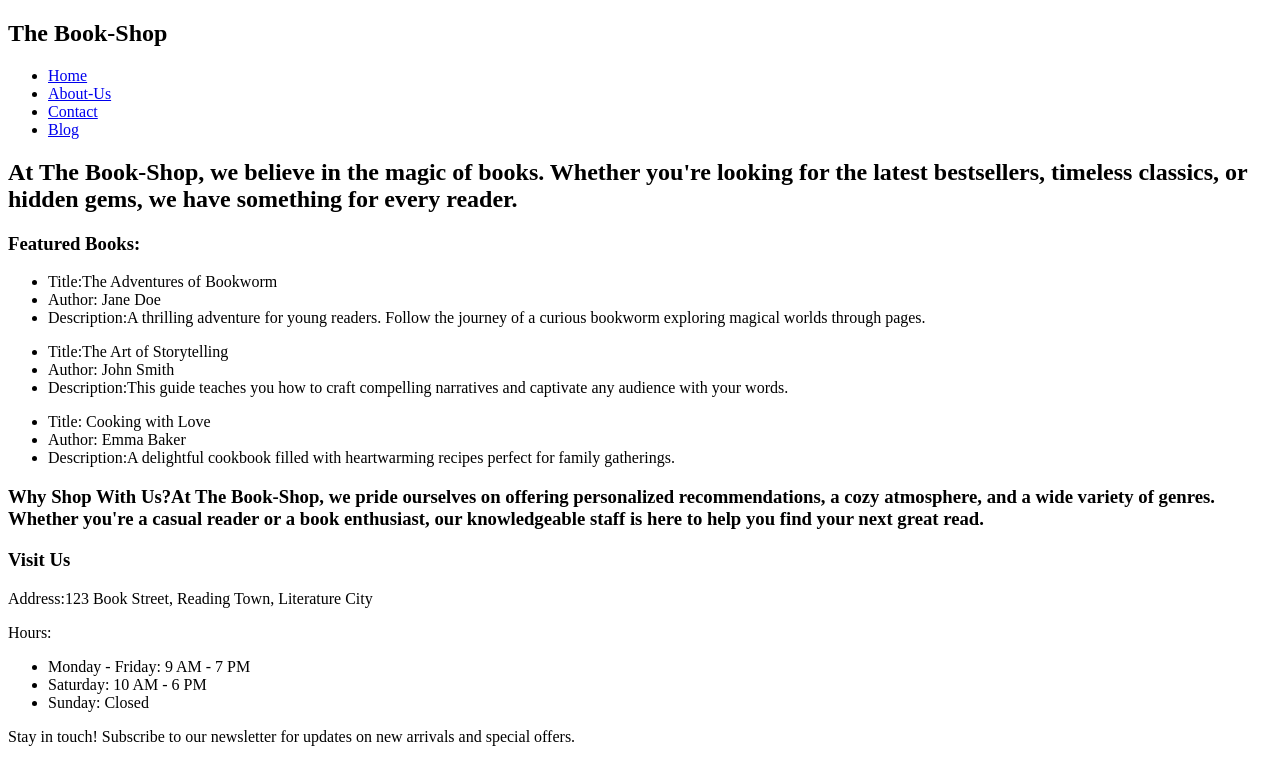
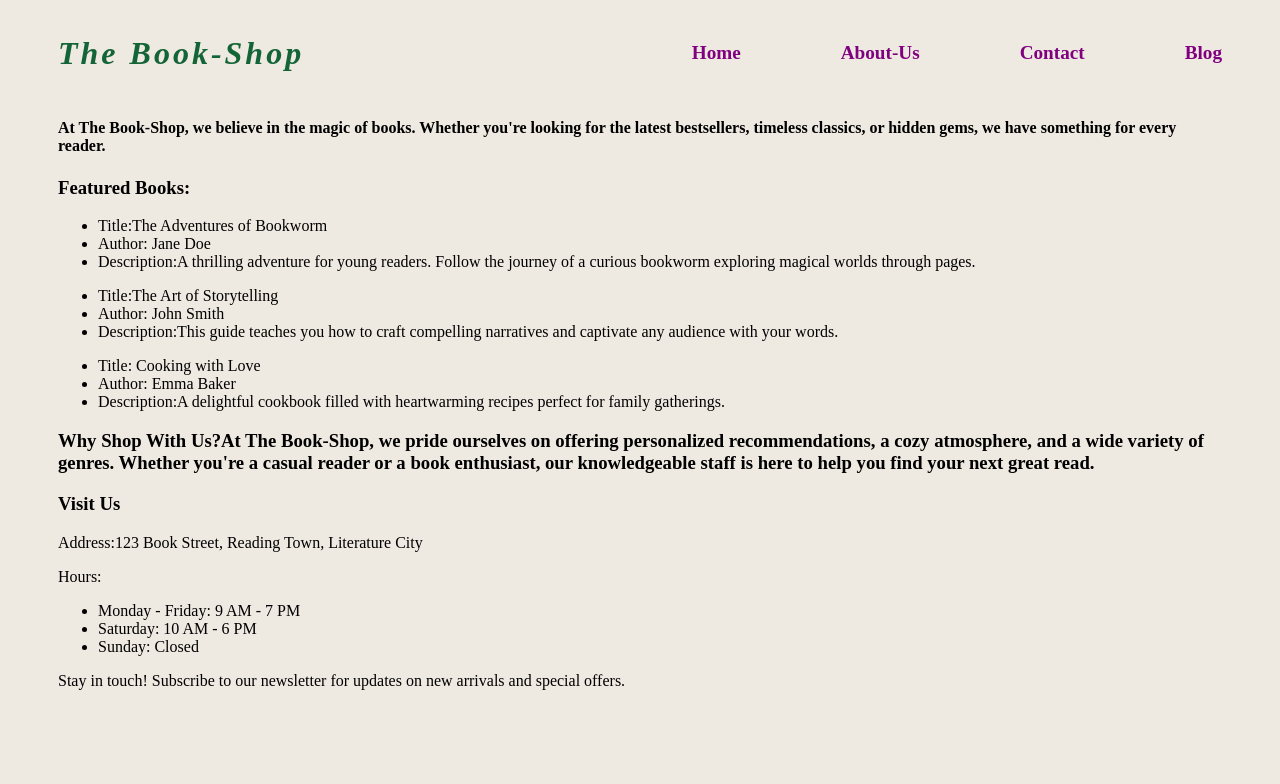
Before and after one commit to Mohammad-Khan-MK/My_First_Repo, a plain HTML site: page index.html in a window 1280 px wide. Drawn offline with Linux system fonts and the light colour scheme.

Commit message:
style sheet added

```diff
--- a/index.html
+++ b/index.html
@@ -4,12 +4,14 @@
     <meta charset="UTF-8" />
     <meta name="viewport" content="width=device-width, initial-scale=1.0" />
     <title>The Book-Shop</title>
+    <link rel="stylesheet" href="style.css" />
   </head>
+
   <body>
     <header>
       <nav>
         <h1>The Book-Shop</h1>
-        <ul>
+        <ul id="nav-list">
           <li><a href="#home">Home</a></li>
           <li><a href="#About-Us">About-Us</a></li>
           <li><a href="#Contact">Contact</a></li>
@@ -18,11 +20,11 @@
       </nav>
     </header>
     <main>
-      <h2>
+      <h4>
         At The Book-Shop, we believe in the magic of books. Whether you're
         looking for the latest bestsellers, timeless classics, or hidden gems,
         we have something for every reader.
-      </h2>
+      </h4>
       <section>
         <h3>Featured Books:</h3>
         <ul>
--- /dev/null
+++ b/style.css
@@ -0,0 +1,32 @@
+body {
+  background-color: rgb(238, 233, 225);
+  padding: 0px 50px 0px 50px;
+}
+nav {
+  display: flex;
+  justify-content: space-between;
+  align-items: center;
+}
+nav > h1 {
+  letter-spacing: 3px;
+  font-style: italic;
+  color: rgb(19, 100, 54);
+  font-weight: 900;
+  font-size: 2rem;
+}
+#nav-list {
+  display: flex;
+  justify-content: center;
+  align-items: center;
+  gap: 100px;
+}
+#nav-list > li {
+  list-style: none;
+}
+
+#nav-list > li > a {
+  text-decoration: none;
+  color: purple;
+  font-size: 1.2rem;
+  font-weight: bolder;
+}
```
